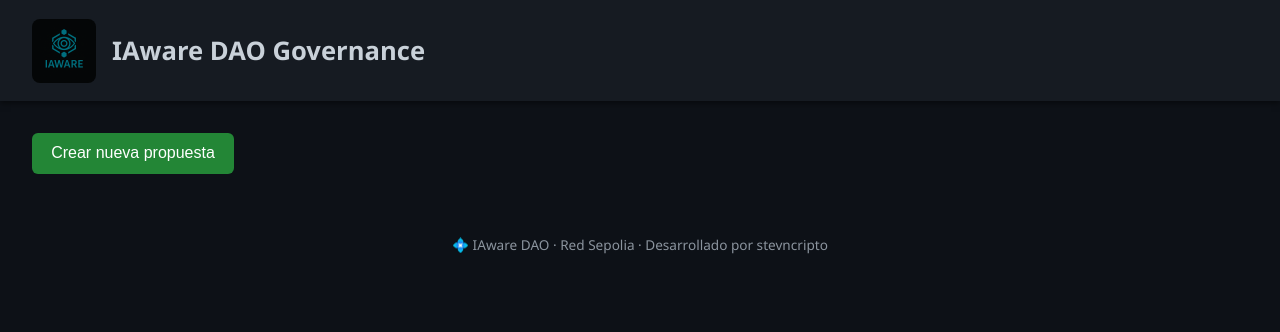
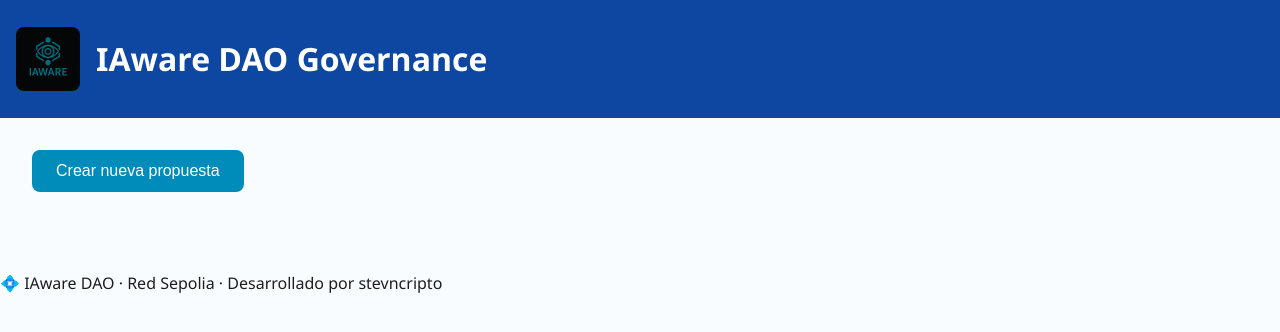
Before and after one commit to stevncripto/iawaregovernance, a plain HTML site: page index.html in a window 1280 px wide. Drawn offline with Linux system fonts and the light colour scheme.

Commit message:
Update style.css

```diff
--- a/style.css
+++ b/style.css
@@ -1,17 +1,17 @@
 body {
   font-family: 'Segoe UI', sans-serif;
-  background-color: #0d1117;
-  color: #c9d1d9;
   margin: 0;
   padding: 0;
+  background: #f9fcff;
+  color: #1e1e1e;
 }
 
 header {
-  background: #161b22;
   display: flex;
   align-items: center;
-  padding: 1rem 2rem;
-  box-shadow: 0 2px 6px rgba(0,0,0,0.5);
+  background-color: #0d47a1;
+  padding: 1rem;
+  color: white;
 }
 
 .logo {
@@ -20,53 +20,38 @@ header {
   border-radius: 8px;
 }
 
-h1 {
-  font-size: 1.6rem;
-  font-weight: bold;
-}
-
 main {
   padding: 2rem;
 }
 
-.cards {
-  display: grid;
-  grid-template-columns: repeat(auto-fit, minmax(280px, 1fr));
-  gap: 1rem;
+.actions {
   margin-bottom: 2rem;
 }
 
-.card {
-  background: #161b22;
-  border: 1px solid #30363d;
-  border-radius: 8px;
-  padding: 1rem;
-  box-shadow: 0 0 8px rgba(255,255,255,0.05);
-}
-
-.card h3 {
-  margin-top: 0;
-}
-
 button {
-  background: #238636;
+  background-color: #008CBA;
   color: white;
   border: none;
-  padding: 0.7rem 1.2rem;
+  padding: 0.75rem 1.5rem;
+  border-radius: 8px;
+  cursor: pointer;
   font-size: 1rem;
-  border-radius: 6px;
-  cursor: pointer;
-  transition: background 0.3s ease;
 }
 
 button:hover {
-  background: #2ea043;
+  background-color: #005f73;
 }
 
-footer {
-  text-align: center;
+.card-container {
+  display: grid;
+  grid-template-columns: repeat(auto-fill, minmax(280px, 1fr));
+  gap: 1rem;
+}
+
+.card {
+  background: white;
   padding: 1rem;
-  background: #0d1117;
-  color: #8b949e;
-  font-size: 0.85rem;
+  border: 2px solid #cce1ff;
+  border-radius: 8px;
+  box-shadow: 0 2px 6px rgba(0,0,0,0.05);
 }
```
